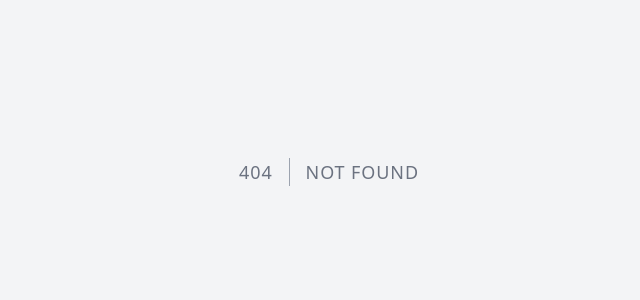
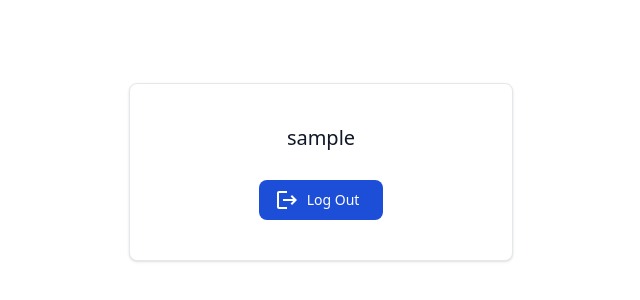
Before and after one commit to Nicolas-ggd/authentication, a React (Vite) app: page /dashboard in a window 1280 px wide. Before the commit this address had no page. Shown: the part 228-528 px from the top of the page, without its empty margins (319-959 px from the left). Built offline with nearby package versions, Linux system fonts and the light colour scheme; sample sign-in values are in the browser's storage.

Commit message:
feature: create dashboard page, create logout fn

```diff
--- a/src/App.tsx
+++ b/src/App.tsx
@@ -1,18 +1,20 @@
 import { BrowserRouter as Router, Routes, Route } from "react-router-dom";
 
-import { PrivateRoutes } from "./utils/PrivateRoutes"
+import { PrivateRoutes } from "./utils/PrivateRoutes";
 import { Page404 } from "./components/404Page/Page404";
 import { Auth } from "./components/auth/Auth";
 import { SignIn } from "./components/auth/signIn/SignIn";
 import { ForgotPassword } from "./components/auth/forgotPassword/ForgotPassword";
 import { OTPVerification } from "./components/auth/OTPVerify/OTPVerification";
+import { Dashboard } from "./components/dashboard/Dashboard";
 
 function App() {
-
   return (
     <Router>
       <Routes>
-        <Route element={<PrivateRoutes />}></Route>
+        <Route element={<PrivateRoutes />}>
+          <Route path="/dashboard" element={<Dashboard />} />
+        </Route>
         <Route path="*" element={<Page404 />} />
         <Route path="/" element={<Auth />} />
         <Route path="/verify" element={<SignIn />} />
@@ -20,7 +22,7 @@ function App() {
         <Route path="/otp-verify/:mobileNumber" element={<OTPVerification />} />
       </Routes>
     </Router>
-  )
+  );
 }
 
-export default App
+export default App;
--- a/src/components/auth/signIn/SignIn.tsx
+++ b/src/components/auth/signIn/SignIn.tsx
@@ -1,7 +1,6 @@
-import React, { useState, ChangeEvent, FormEvent } from "react";
+import React, { useState, ChangeEvent, FormEvent, useEffect } from "react";
 import { useNavigate, Link, useSearchParams } from "react-router-dom";
 import axios from "axios";
-import { useEffect } from "react";
 
 interface SignInProps {
   closeSignIn?: () => void;
@@ -40,15 +39,17 @@ export const SignIn: React.FC<SignInProps> = ({ closeSignIn }) => {
     try {
       await axios
         .post("http://localhost:8000/auth", {
-          mobileNumber: signInData.mobileNumber,
-          password: signInData.password,
+          mobileNumber: signInData?.mobileNumber,
+          password: signInData?.password,
           verificationCode: searchParamsCode,
         })
         .then((res) => {
           const data = res.data;
           localStorage.setItem("access_token", data?.access_token);
           localStorage.setItem("userId", data?._id);
-          navigate("/country");
+          localStorage.setItem("mobileNumber", data?.mobileNumber);
+          localStorage.setItem("userName", data?.name);
+          navigate("/dashboard");
         });
     } catch (error: any) {
       const errorMessage =
@@ -62,7 +63,7 @@ export const SignIn: React.FC<SignInProps> = ({ closeSignIn }) => {
 
   useEffect(() => {
     if (accessToken) {
-      navigate("/country");
+      navigate("/dashboard");
     }
   }, []);
 
@@ -98,6 +99,9 @@ export const SignIn: React.FC<SignInProps> = ({ closeSignIn }) => {
                           ? "red"
                           : "",
                     }}
+                    type="text"
+                    name="text"
+                    id="text"
                     className="bg-gray-50 border border-gray-300 text-gray-900 sm:text-sm rounded-lg focus:ring-primary-600 block w-full p-2.5 dark:bg-gray-700 dark:border-gray-600 dark:placeholder-gray-400 dark:text-white dark:focus:ring-blue-500 dark:focus:border-blue-500 outline-none"
                     placeholder="Mobile number"
                     required
@@ -181,7 +185,7 @@ export const SignIn: React.FC<SignInProps> = ({ closeSignIn }) => {
 
                 <button
                   type="submit"
-                  className="w-full transition delay-50 border-none text-white bg-sky-400 hover:bg-sky-700 focus:ring-4 focus:outline-none focus:ring-primary-300 font-medium rounded-lg text-sm px-5 py-2.5 text-center dark:bg-primary-600 dark:hover:bg-primary-700 dark:focus:ring-primary-800 dark:bg-primary-600 dark:hover:bg-primary-700 dark:focus:ring-primary-800 outline-none"
+                  className="w-full transition delay-50 border-none text-white bg-sky-400 hover:bg-sky-700 focus:ring-4 focus:outline-none focus:ring-primary-300 font-medium rounded-lg text-md px-5 py-2.5 text-center dark:bg-primary-600 dark:hover:bg-primary-700 dark:focus:ring-primary-800 dark:bg-primary-600 dark:hover:bg-primary-700 dark:focus:ring-primary-800 outline-none"
                 >
                   Sign in
                 </button>
--- a/src/components/auth/signUp/SignUp.tsx
+++ b/src/components/auth/signUp/SignUp.tsx
@@ -108,7 +108,7 @@ export const SignUp: React.FC<SignUpProps> = ({ closeSignUp }) => {
 
                 <div>
                   <label
-                    htmlFor="email"
+                    htmlFor="text"
                     className="block dark:text-white mb-2 text-sm font-medium"
                   >
                     Mobile number
@@ -120,6 +120,9 @@ export const SignUp: React.FC<SignUpProps> = ({ closeSignUp }) => {
                           ? "red"
                           : "",
                     }}
+                    name="text"
+                    type="text"
+                    id="text"
                     className="bg-gray-50 dark:bg-gray-700 dark:text-white border border-gray-300 text-gray-900 sm:text-sm rounded-lg focus:ring-primary-600 block w-full p-2.5 outline-none"
                     placeholder="(+995) 955 955 955"
                     onChange={(e) => {
@@ -283,7 +286,7 @@ export const SignUp: React.FC<SignUpProps> = ({ closeSignUp }) => {
             </svg>
             <span className="sr-only">Loading...</span>
             <h2 className="p-4 dark:text-white">
-              A verification link has been send to your email.
+              A verification SMS has been send to your mobile number.
             </h2>
           </div>
         </div>
@@ -293,7 +296,7 @@ export const SignUp: React.FC<SignUpProps> = ({ closeSignUp }) => {
           <div className="flex flex-col items-center justify-center h-screen w-screen">
             <CheckIcon color="success" fontSize="large" />
             <h2 className="p-3 dark:text-white">
-              Please check your phone and verify your account.
+              Please check your mobile number and verify your account.
             </h2>
           </div>
         </div>
--- /dev/null
+++ b/src/components/dashboard/Dashboard.tsx
@@ -0,0 +1,51 @@
+import { useNavigate } from "react-router-dom";
+import axios from "axios";
+
+import LogoutIcon from '@mui/icons-material/Logout';
+
+export const Dashboard = () => {
+  const navigate = useNavigate();
+  const userId = localStorage.getItem("userId");
+  const userName = localStorage.getItem("userName");
+  const mobileNumber = localStorage.getItem("mobileNumber");
+
+  const userLogOut = async () => {
+    await axios
+      .post("http://localhost:8000/logout", {
+        userId: userId,
+      })
+      .then(() => {
+        localStorage.removeItem("access_token");
+        localStorage.removeItem("userId");
+        localStorage.removeItem("mobileNumber");
+        localStorage.removeItem("userName");
+        navigate("/");
+      });
+  };
+
+  return (
+    <div className="w-screen h-screen">
+      <div className="h-full flex justify-center items-center margin-auto">
+        <div className="w-full max-w-sm bg-white border border-gray-200 rounded-lg shadow dark:bg-gray-800 dark:border-gray-700">
+          <div className="flex flex-col items-center p-10">
+            <h5 className="mb-1 text-xl font-medium text-gray-900 dark:text-white">
+              {userName}
+            </h5>
+            <span className="text-sm text-gray-500 dark:text-gray-400">
+              {mobileNumber}
+            </span>
+            <div className="flex mt-4 space-x-3 md:mt-6">
+              <button
+                onClick={userLogOut}
+                className="inline-flex items-center px-4 transition duration-200 py-2 text-sm font-medium text-center text-white bg-blue-700 rounded-lg hover:bg-blue-800 focus:ring-4 focus:outline-none focus:ring-blue-300 dark:bg-blue-600 dark:hover:bg-blue-700 dark:focus:ring-blue-800"
+              >
+                <LogoutIcon />
+                <span className="px-2">Log Out</span>
+              </button>
+            </div>
+          </div>
+        </div>
+      </div>
+    </div>
+  );
+};
```
